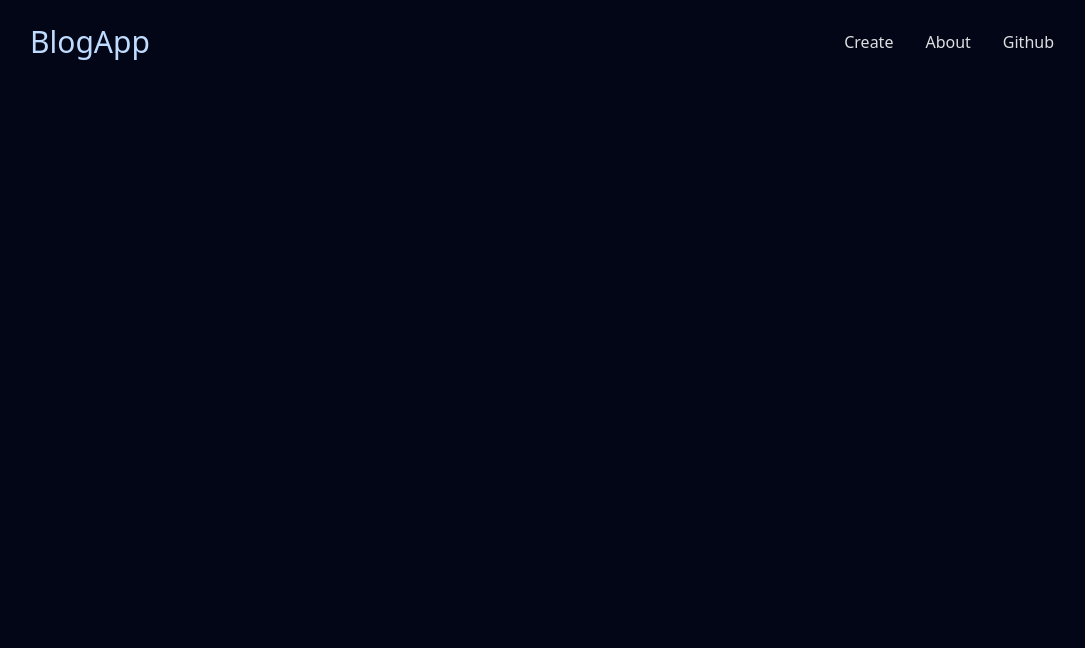
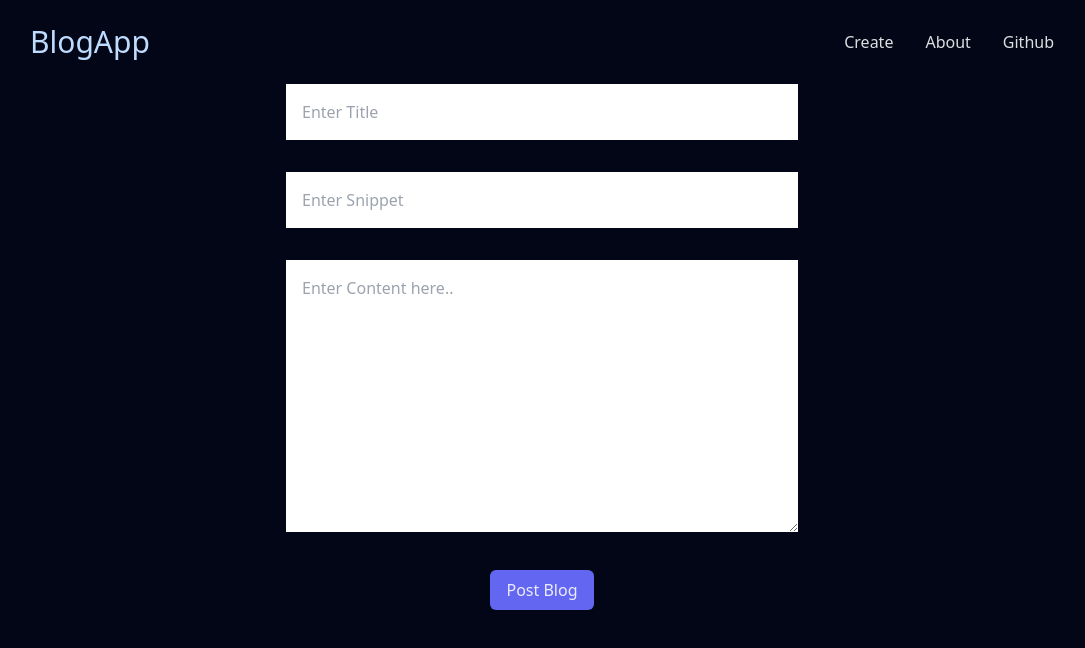
Before and after one commit to RazaNaqsh/MERN-BlogApp, a React (Vite) app in the folder client/: page /create in a window 1280 px wide. Shown: the top 648 px of the page, without its empty margins (98-1183 px from the left). Built offline with nearby package versions, Linux system fonts and the light colour scheme.

Commit message:
Create form post almost done

```diff
--- a/client/src/pages/Create.jsx
+++ b/client/src/pages/Create.jsx
@@ -1,11 +1,70 @@
+import { useState } from "react";
+
 const Create = () => {
+	const [blogData, setBlogData] = useState({});
+
+	const handleChange = (e) => {
+		const { name, value } = e.target;
+		setBlogData((prev) => ({ ...prev, [name]: value }));
+	};
+
+	const handleSubmit = async (e) => {
+		e.preventDefault();
+		const response = await fetch("http://localhost:4000/api/blogs", {
+			method: "POST",
+			body: JSON.stringify(blogData),
+			headers: {
+				"Content-Type": "application/json",
+			},
+		});
+		const json = await response.json();
+
+		if (response.ok) {
+			//update blog state
+		}
+	};
 	return (
 		<main>
 			<div className="flex justify-center">
 				<form
-					action=""
-					method="post"
-				></form>
+					onSubmit={handleSubmit}
+					className="flex flex-col w-2/5 gap-8"
+				>
+					<div>
+						<input
+							type="text"
+							placeholder="Enter Title"
+							name="title"
+							onChange={handleChange}
+							className="w-full p-4"
+						/>
+					</div>
+					<div>
+						<input
+							type="text"
+							placeholder="Enter Snippet"
+							name="snippet"
+							onChange={handleChange}
+							className="w-full p-4"
+						/>
+					</div>
+					<div>
+						<textarea
+							name="content"
+							onChange={handleChange}
+							id=""
+							cols="30"
+							rows="10"
+							placeholder="Enter Content here.."
+							className="w-full p-4"
+						></textarea>
+					</div>
+					<div className="m-auto">
+						<button className="px-4 py-2 bg-indigo-500 rounded-md">
+							Post Blog
+						</button>
+					</div>
+				</form>
 			</div>
 		</main>
 	);
```
